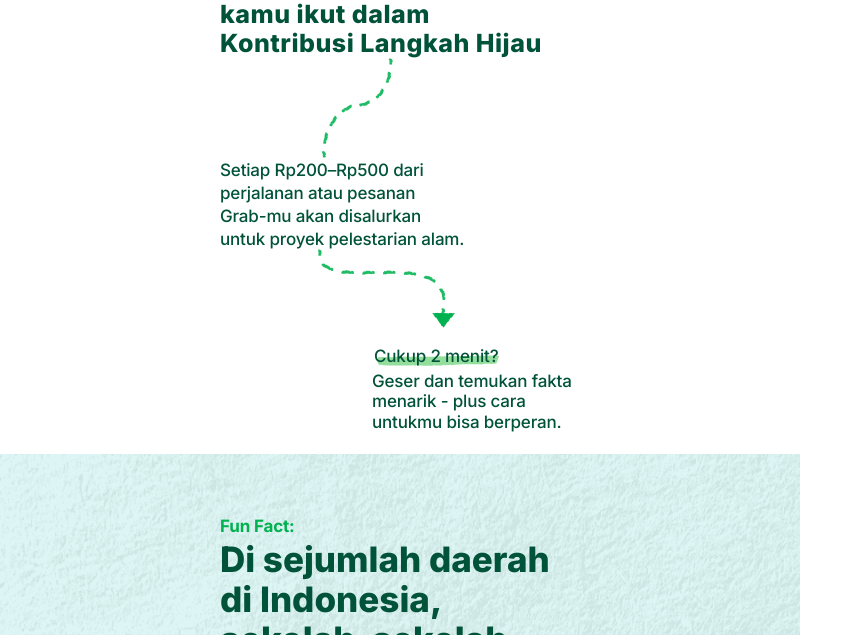
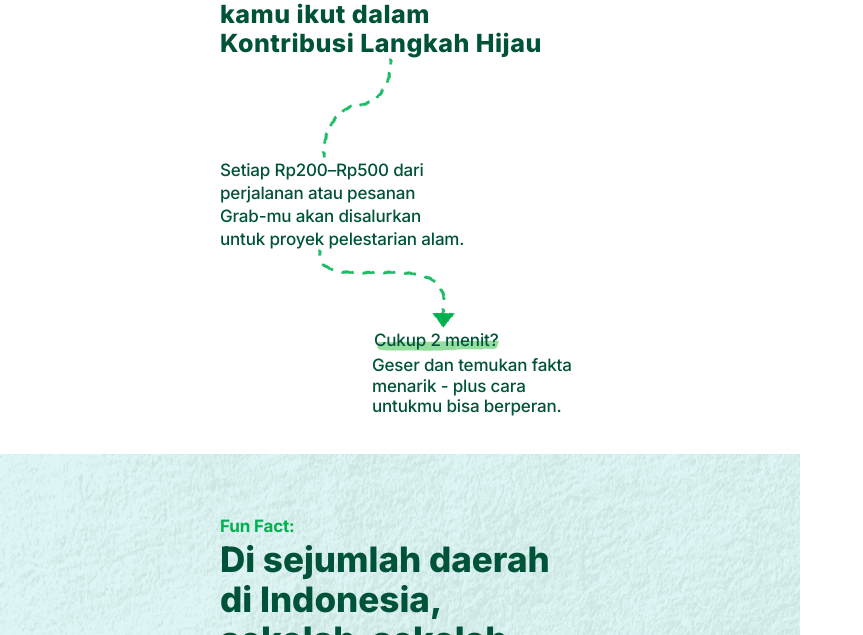
Before and after one commit to CHENGEN08999/Grab_ID1, a website built with Parcel: page index.html in a window 1280 px wide. Shown: the part 546-1181 px from the top of the page, without its empty margins (0-863 px from the left). Built offline with nearby package versions, Linux system fonts and the light colour scheme; files whose address does not match are found by name.

Commit message:
Pushed from Locofy Builder

```diff
--- a/index.css
+++ b/index.css
@@ -699,8 +699,8 @@
   height: 2.05%;
   margin: 0 !important;
   position: absolute;
-  top: 20.17%;
-  bottom: 77.78%;
+  top: 19.83%;
+  bottom: 78.12%;
   left: calc(50% - 31px);
   padding: 0 0 0 3px;
   box-sizing: border-box;
```
